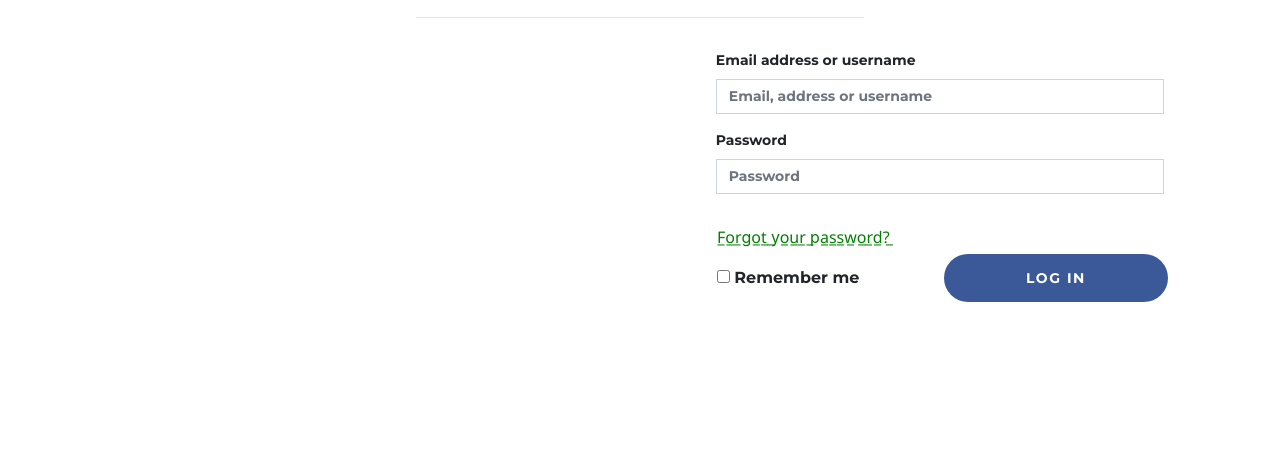
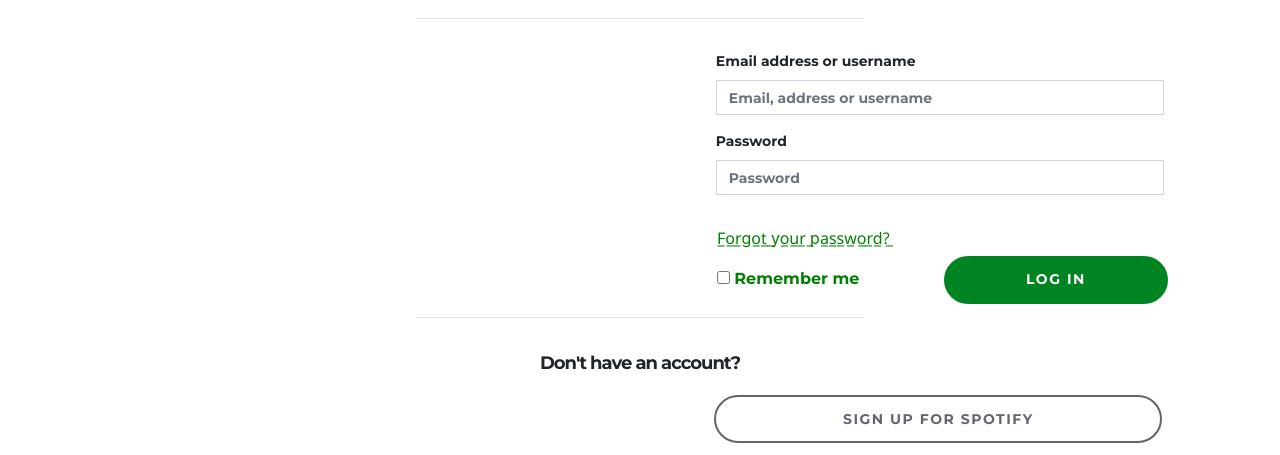
Before and after one commit to tay4real/Spotify-Clone, a plain HTML site: page loginPage/index.html in a window 1280 px wide. Shown: the part 345-800 px from the top of the page. Drawn offline with nearby package versions, Linux system fonts and the light colour scheme.

Commit message:
Finished Login Page

```diff
--- a/loginPage/index.html
+++ b/loginPage/index.html
@@ -65,7 +65,7 @@
         </div>
     </section>
 
-    <button type="button" class="btn fypText ">F̲o̲r̲go̲t̲ ̲yo̲u̲r̲ ̲pa̲s̲s̲w̲o̲r̲d̲?̲</button>
+    <button type="button" class="btn fypText">F̲o̲r̲go̲t̲ ̲yo̲u̲r̲ ̲pa̲s̲s̲w̲o̲r̲d̲?̲</button>
     <div id="divbox">
         <label for="checkboxlab" class="labelbox">
             <input type="checkbox" id="checkboxlab">
@@ -74,6 +74,13 @@
         <button type="button" class="btn loginButton">LOG IN</button>
     </div>
 
+    <hr id="loginHr">
+
+    <div>
+        <h6 class="bHeader" style="font-size:18px !important;">Don't have an account?</h6>
+        <button type="button" class="btn cButton btn-outline-secondary">SIGN UP FOR
+            SPOTIFY</button>
+    </div>
 
 </body>
 
--- a/loginPage/style.css
+++ b/loginPage/style.css
@@ -22,6 +22,11 @@
     letter-spacing: 1.5px !important
 }
 
+.fButton:hover {
+    background-color: #2f4b88 !important;
+    color: #FFFFFF !important;
+}
+
 .aButton {
     margin-top: 0.8rem;
     background-color: #000000 !important;
@@ -35,6 +40,11 @@
     letter-spacing: 1.5px !important
 }
 
+.aButton:hover {
+    background-color: #111222 !important;
+    color: #FFFFFF !important;
+}
+
 .gButton {
     margin-top: 0.8rem;
     color: #626470 !important;
@@ -46,6 +56,12 @@
     height: 3rem;
     border-radius: 1000px !important;
     letter-spacing: 1.5px !important
+}
+
+.gButton:hover {
+    color: #FFFFFF !important;
+    border: 2px solid #626467 !important;
+    background-color: #626470;
 }
 
 .fButton i {
@@ -62,7 +78,7 @@
 
 .bHeader {
     text-align: center;
-    margin-top: 2.1rem;
+    margin-top: 2.2rem;
     letter-spacing: -1px !important;
     font-size: 16px !important;
 }
@@ -95,9 +111,14 @@
     margin-top: -rem
 }
 
+.fypText:hover {
+    color: rgb(0, 88, 0) !important;
+}
+
 .labelbox {
     margin-left: 44.8rem !important;
     margin-top: 3rem;
+    color: green;
 }
 
 #divbox {
@@ -105,7 +126,7 @@
 }
 
 .loginButton {
-    background-color: #3b5998 !important;
+    background-color: #008321 !important;
     color: #FFFFFF !important;
     text-align: center;
     font-size: 14px !important;
@@ -115,3 +136,32 @@
     border-radius: 1000px !important;
     letter-spacing: 1.5px !important
 }
+
+.loginButton:hover {
+    background-color: #1db954 !important;
+    color: #FFFFFF !important;
+}
+
+#loginHr {
+    margin-top: 4.3rem;
+    width: 28rem;
+}
+
+.cButton {
+    margin-top: 0.8rem;
+    color: #626470 !important;
+    border: 2px solid #626467 !important;
+    text-align: center;
+    font-size: 14px !important;
+    margin-left: 44.65rem;
+    width: 28rem;
+    height: 3rem;
+    border-radius: 1000px !important;
+    letter-spacing: 1.5px !important
+}
+
+.cButton:hover {
+    color: #FFFFFF !important;
+    border: 2px solid #626467 !important;
+    background-color: #626470;
+}
```
